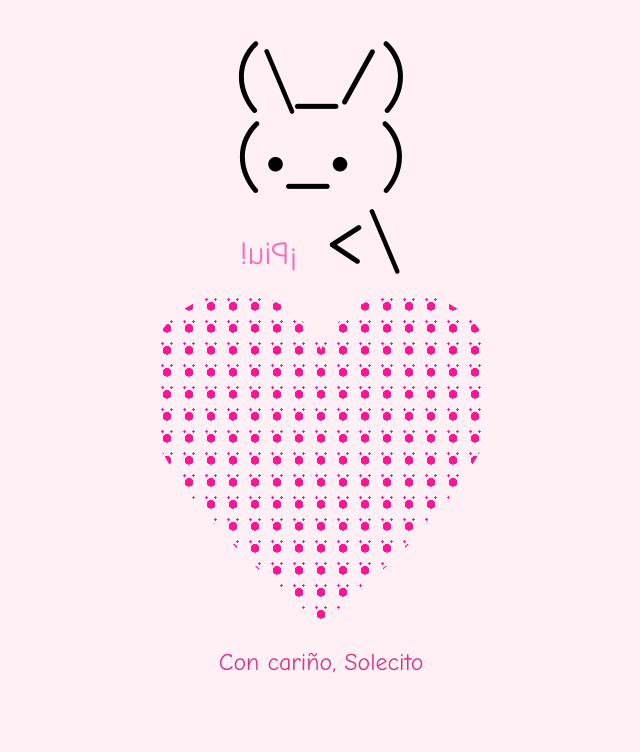
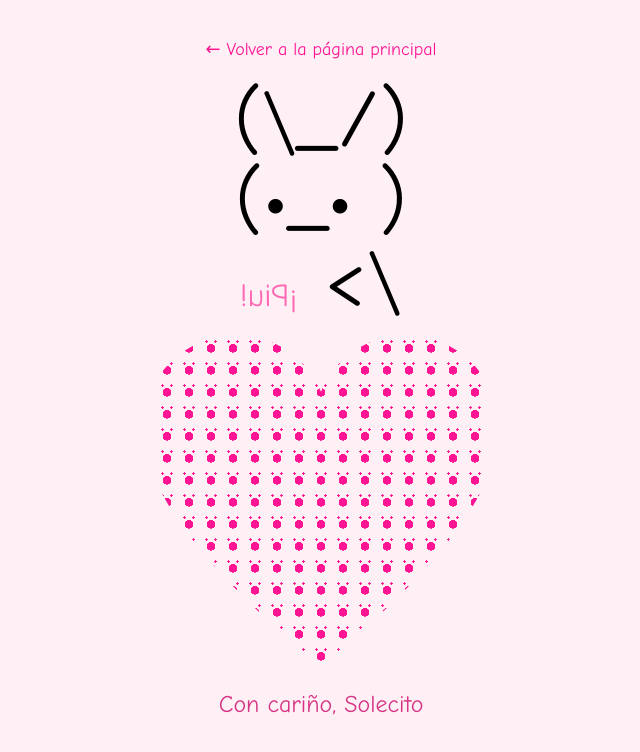
Before and after one commit to Manopato/Minecraft, a plain HTML site: page conejo_piu.html in a window 1280 px wide. Shown: the whole page, without its empty margins (319-959 px from the left). Drawn offline with Linux system fonts and the light colour scheme.

Commit message:
Agregar enlace de regreso a index.html

```diff
--- a/conejo_piu.html
+++ b/conejo_piu.html
@@ -9,6 +9,14 @@
       font-family: 'Comic Sans MS', cursive, sans-serif;
       text-align: center;
       padding: 30px;
+    }
+
+    a {
+      display: inline-block;
+      margin-bottom: 20px;
+      font-size: 18px;
+      text-decoration: none;
+      color: #ff1493;
     }
 
     .conejo {
@@ -77,9 +85,12 @@
   </style>
 </head>
 <body>
+  <!-- Enlace de regreso -->
+  <a href="index.html">&larr; Volver a la página principal</a>
+
   <div class="conejo">(\_/)</div>
   <div class="conejo">( •_•)</div>
-  <div class="conejo">/> <span class="piu">¡Piu!</span></div>
+  <div class="conejo">/&gt; <span class="piu">¡Piu!</span></div>
 
   <div class="corazon-grande"></div>
 
```
